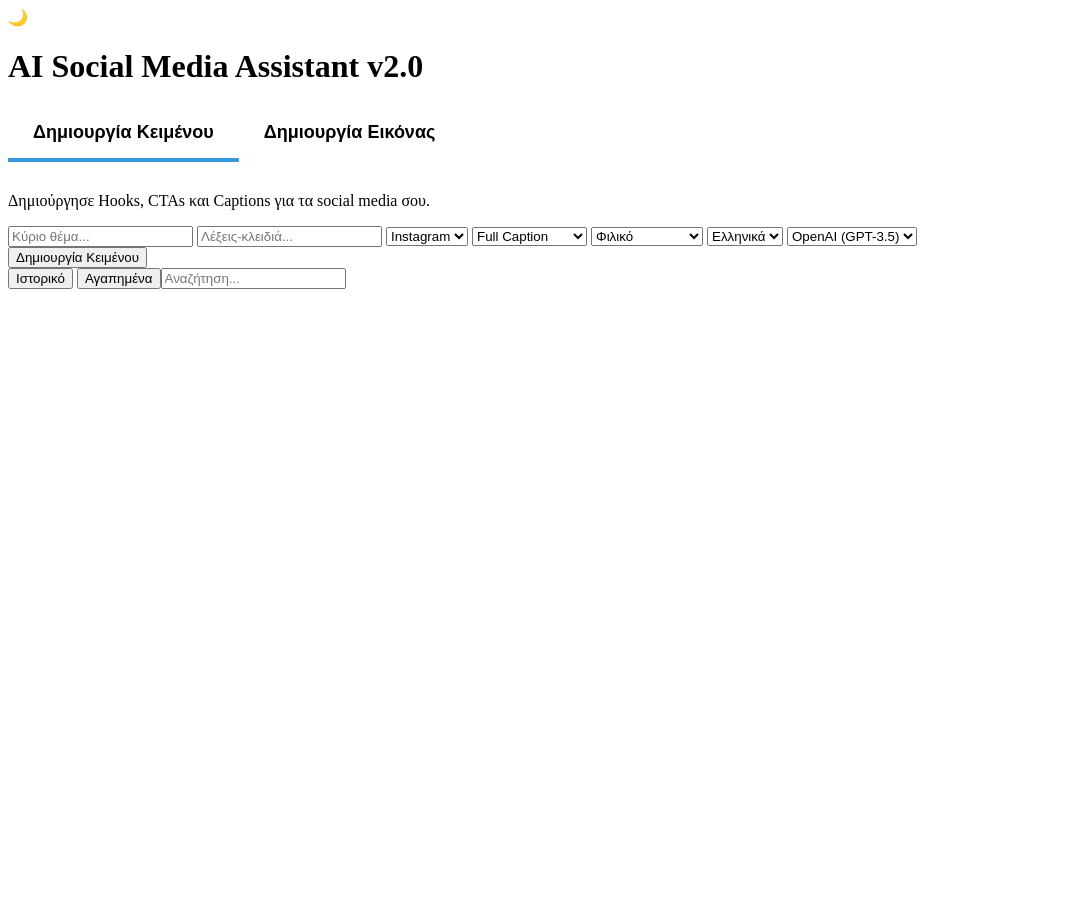
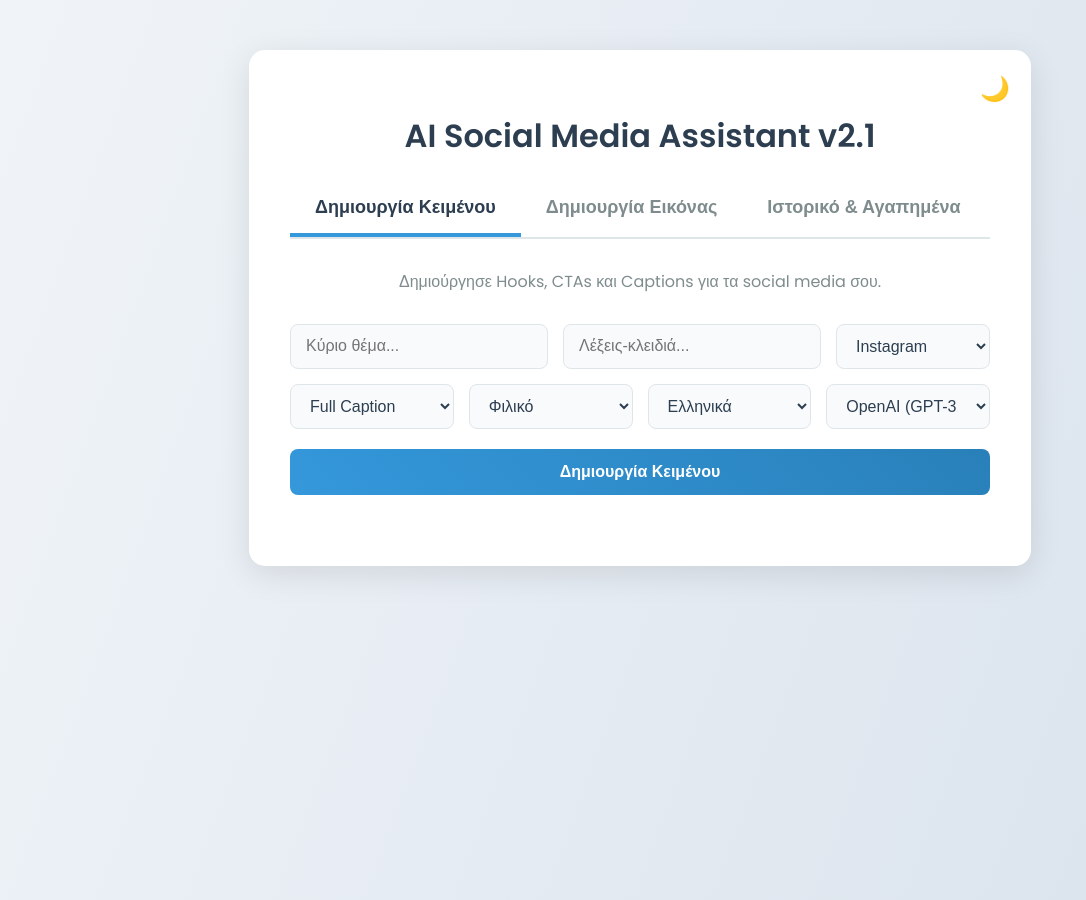
Before and after one commit to ster4runsneakers/caption-generator, a Flask app: page / in a window 1280 px wide. Shown: the whole page, without its empty margins (0-1086 px from the left). Before the commit the page ends 289 px from the top, so only its background shows below. Run offline with Flask 3, Linux system fonts and the light colour scheme.

Commit message:
fix: Finalize v2.1 UI with separate history tab

```diff
--- a/static/style.css
+++ b/static/style.css
@@ -1,4 +1,81 @@
-/* --- ## NEW STYLES FOR V2 TABS ## --- */
+/* --- CSS Variables for Theming (Light & Dark Mode) --- */
+:root {
+    --bg-gradient-start: #f0f4f8;
+    --bg-gradient-end: #d9e2ec;
+    --container-bg: white;
+    --text-primary: #2c3e50;
+    --text-secondary: #7f8c8d;
+    --border-color: #dfe6e9;
+    --input-bg: #f8fafc;
+    --card-bg: #f8fafc;
+    --card-border: #e2e8f0;
+    --shadow-color: rgba(0, 0, 0, 0.1);
+    --button-secondary-bg: #dbe4ee;
+    --button-secondary-text: #556a81;
+}
+
+body.dark-mode {
+    --bg-gradient-start: #2c3e50;
+    --bg-gradient-end: #1a252f;
+    --container-bg: #2c3e50;
+    --text-primary: #ecf0f1;
+    --text-secondary: #95a5a6;
+    --border-color: #4a6278;
+    --input-bg: #34495e;
+    --card-bg: #34495e;
+    --card-border: #4a6278;
+    --shadow-color: rgba(0, 0, 0, 0.4);
+    --button-secondary-bg: #4a6278;
+    --button-secondary-text: #ecf0f1;
+}
+
+/* --- General Style & Background --- */
+body {
+    font-family: 'Poppins', sans-serif;
+    background: linear-gradient(110deg, var(--bg-gradient-start), var(--bg-gradient-end));
+    color: var(--text-primary);
+    display: flex;
+    justify-content: center;
+    align-items: flex-start;
+    min-height: 100vh;
+    padding: 50px 15px;
+    margin: 0;
+    transition: background 0.3s, color 0.3s;
+}
+
+/* --- Main Container & Theme Switch --- */
+.container {
+    background-color: var(--container-bg);
+    padding: 40px;
+    border-radius: 16px;
+    box-shadow: 0 8px 32px var(--shadow-color);
+    width: 90%;
+    max-width: 700px;
+    text-align: center;
+    border: 1px solid rgba(255, 255, 255, 0.1);
+    position: relative;
+    transition: background-color 0.3s;
+}
+
+.theme-switch {
+    position: absolute;
+    top: 20px;
+    right: 20px;
+    cursor: pointer;
+    font-size: 24px;
+}
+
+h1 {
+    color: var(--text-primary);
+    font-weight: 600;
+}
+
+p {
+    color: var(--text-secondary);
+    margin-bottom: 30px;
+}
+
+/* --- Main App Tabs --- */
 .app-tabs {
     display: flex;
     border-bottom: 2px solid var(--border-color);
@@ -31,12 +108,82 @@
     display: block; /* We show only the active one */
 }
 
-#image-result-card {
+/* --- Form Controls Layout --- */
+.form-controls {
+    display: flex;
+    flex-wrap: wrap;
+    gap: 15px;
+    margin-bottom: 20px;
+}
+
+.form-controls input[type="text"],
+.form-controls select {
+    width: 100%; /* Default width for mobile */
+    padding: 12px 15px;
+    border: 1px solid var(--border-color);
+    border-radius: 8px;
+    font-size: 16px;
+    box-sizing: border-box;
+    background-color: var(--input-bg);
+    color: var(--text-primary);
+    transition: border-color 0.3s, box-shadow 0.3s, background-color 0.3s, color 0.3s;
+}
+
+.form-controls input[type="text"] {
+    flex: 2 1 250px; /* Grow more, base width 250px */
+}
+
+.form-controls select {
+    flex: 1 1 150px; /* Grow less, base width 150px */
+}
+
+
+input:focus, select:focus {
+    outline: none;
+    border-color: #3498db;
+    box-shadow: 0 0 0 3px rgba(52, 152, 219, 0.2);
+}
+
+/* --- Generate Buttons --- */
+.view-container button {
+    background: linear-gradient(45deg, #3498db, #2980b9);
+    color: white;
+    border: none;
+    padding: 14px 28px;
+    border-radius: 8px;
+    font-size: 16px;
+    font-weight: 600;
+    cursor: pointer;
+    transition: transform 0.2s, box-shadow 0.2s;
+    width: 100%;
+}
+
+.view-container button:hover {
+    transform: translateY(-2px);
+    box-shadow: 0 6px 20px rgba(52, 152, 219, 0.3);
+}
+
+/* --- Results Area --- */
+#generation-results-container, #history-results-container {
+    margin-top: 30px;
+    text-align: left;
+}
+
+.result-card {
     background-color: var(--card-bg);
     border: 1px solid var(--card-border);
     border-radius: 12px;
+    padding: 20px;
+    margin-bottom: 15px;
+    position: relative;
+    line-height: 1.6;
+    white-space: pre-wrap;
+    font-size: 15px;
+    transition: background-color 0.3s, border-color 0.3s;
+}
+
+#image-result-card {
     padding: 10px;
-    margin-bottom: 15px;
     text-align: center;
 }
 
@@ -44,3 +191,93 @@
     max-width: 100%;
     border-radius: 8px;
 }
+
+.card-actions {
+    position: absolute;
+    top: 15px;
+    right: 15px;
+    display: flex;
+    gap: 8px;
+}
+
+.copy-btn, .fav-btn {
+    background-color: var(--button-secondary-bg);
+    color: var(--button-secondary-text);
+    border: none;
+    border-radius: 6px;
+    padding: 6px 10px;
+    cursor: pointer;
+    transition: background-color 0.3s, color 0.3s, transform 0.2s;
+    font-size: 18px;
+    display: flex;
+    align-items: center;
+    justify-content: center;
+}
+
+.copy-btn:hover, .fav-btn:hover {
+    background-color: #3498db;
+    color: white;
+    transform: scale(1.1);
+}
+
+.fav-btn.favorited {
+    background-color: #f1c40f;
+    color: white;
+}
+
+/* --- History/Favorites Tabs & Search --- */
+.history-controls {
+    display: flex;
+    justify-content: space-between;
+    align-items: center;
+    flex-wrap: wrap;
+    gap: 15px;
+    border-bottom: 2px solid var(--border-color);
+    padding-bottom: 10px;
+}
+
+.history-controls .tabs button {
+    background: none;
+    border: none;
+    font-size: 18px;
+    padding: 5px 15px;
+    cursor: pointer;
+    color: var(--text-secondary);
+    border-bottom: 3px solid transparent;
+    transition: color 0.3s, border-color 0.3s;
+}
+
+.history-controls .tabs button.active {
+    color: var(--text-primary);
+    border-bottom: 3px solid #3498db;
+}
+
+#search-history {
+    border: 1px solid var(--border-color);
+    border-radius: 8px;
+    padding: 8px 12px;
+    font-size: 14px;
+    background-color: var(--input-bg);
+    color: var(--text-primary);
+    width: 200px;
+}
+
+/* --- Spinner --- */
+.spinner-container {
+    display: none;
+    min-height: 150px;
+    justify-content: center;
+    align-items: center;
+}
+.spinner {
+    border: 6px solid #f3f3f3;
+    border-top: 6px solid #3498db;
+    border-radius: 50%;
+    width: 50px;
+    height: 50px;
+    animation: spin 1s linear infinite;
+}
+@keyframes spin {
+    0% { transform: rotate(0deg); }
+    100% { transform: rotate(360deg); }
+}
--- a/templates/index.html
+++ b/templates/index.html
@@ -3,7 +3,7 @@
 <head>
     <meta charset="UTF-8">
     <meta name="viewport" content="width=device-width, initial-scale=1.0">
-    <title>AI Social Media Assistant v2.0</title>
+    <title>AI Social Media Assistant v2.1</title>
     <link rel="preconnect" href="https://fonts.googleapis.com">
     <link rel="preconnect" href="https://fonts.gstatic.com" crossorigin>
     <link href="https://fonts.googleapis.com/css2?family=Poppins:wght@400;600&display=swap" rel="stylesheet">
@@ -13,11 +13,12 @@
 
     <div class="container">
         <div class="theme-switch" id="theme-switch" title="Toggle dark mode">🌙</div>
-        <h1>AI Social Media Assistant v2.0</h1>
+        <h1>AI Social Media Assistant v2.1</h1>
 
         <div class="app-tabs">
             <button id="tab-text" class="active">Δημιουργία Κειμένου</button>
             <button id="tab-image">Δημιουργία Εικόνας</button>
+            <button id="tab-history">Ιστορικό & Αγαπημένα</button>
         </div>
 
         <div id="view-text" class="view-container active">
@@ -71,127 +72,145 @@
             <button id="generate-image-btn">Δημιουργία Εικόνας</button>
         </div>
 
+        <div id="view-history" class="view-container">
+             <div class="history-controls">
+                <div class="tabs">
+                    <button id="subtab-history" class="active">Ιστορικό</button>
+                    <button id="subtab-favorites">Αγαπημένα</button>
+                </div>
+                <input type="text" id="search-history" placeholder="Αναζήτηση...">
+            </div>
+            <div id="history-results-container"></div>
+        </div>
+
         <div id="spinner-container" class="spinner-container"><div class="spinner"></div></div>
-
-        <div class="history-controls">
-            <div class="tabs">
-                <button id="tab-history" class="active">Ιστορικό</button>
-                <button id="tab-favorites">Αγαπημένα</button>
-            </div>
-            <input type="text" id="search-history" placeholder="Αναζήτηση...">
-        </div>
-        <div id="results-container"></div>
+        <div id="generation-results-container"></div>
     </div>
 
     <script>
     // --- DOM Elements ---
     const textTab = document.getElementById('tab-text');
     const imageTab = document.getElementById('tab-image');
+    const historyTab = document.getElementById('tab-history');
     const textView = document.getElementById('view-text');
     const imageView = document.getElementById('view-image');
+    const historyView = document.getElementById('view-history');
     const generateTextBtn = document.getElementById('generate-text-btn');
     const generateImageBtn = document.getElementById('generate-image-btn');
-    const resultsContainer = document.getElementById('results-container');
+    const generationResultsContainer = document.getElementById('generation-results-container');
+    const historyResultsContainer = document.getElementById('history-results-container');
     const spinnerContainer = document.getElementById('spinner-container');
     const themeSwitch = document.getElementById('theme-switch');
     const searchInput = document.getElementById('search-history');
-    const historyTab = document.getElementById('tab-history');
-    const favoritesTab = document.getElementById('tab-favorites');
+    const historySubTab = document.getElementById('subtab-history');
+    const favoritesSubTab = document.getElementById('subtab-favorites');
 
-    let currentView = 'history';
+    let currentHistoryView = 'history';
 
-    // --- Core Functions ---
+    // --- Core Functions (getStorage, setStorage, createResultCard, etc.) ---
     const getStorage = (key) => JSON.parse(localStorage.getItem(key)) || [];
     const setStorage = (key, value) => localStorage.setItem(key, JSON.stringify(value));
 
-    function createResultCard(captionText, isFavorite) {
-        const card = document.createElement('div');
-        card.className = 'result-card';
-        const textSpan = document.createElement('span');
-        textSpan.textContent = captionText.trim();
-        const actionsDiv = document.createElement('div');
-        actionsDiv.className = 'card-actions';
-        const copyBtn = document.createElement('button');
-        copyBtn.className = 'copy-btn';
-        copyBtn.innerHTML = '📋'; copyBtn.title = 'Copy';
-        copyBtn.onclick = () => {
-            navigator.clipboard.writeText(textSpan.textContent);
-            copyBtn.innerHTML = '✅';
-            setTimeout(() => { copyBtn.innerHTML = '📋'; }, 2000);
-        };
-        const favBtn = document.createElement('button');
-        favBtn.className = `fav-btn ${isFavorite ? 'favorited' : ''}`;
-        favBtn.innerHTML = isFavorite ? '⭐' : '☆'; favBtn.title = 'Favorite';
-        favBtn.onclick = () => toggleFavorite(captionText, favBtn);
-        actionsDiv.appendChild(copyBtn);
-        actionsDiv.appendChild(favBtn);
-        card.appendChild(textSpan);
-        card.appendChild(actionsDiv);
-        return card;
+    function createResultCard(text, isFavorite, container) {
+        const card = document.createElement('div'); card.className = 'result-card';
+        const textSpan = document.createElement('span'); textSpan.textContent = text.trim();
+        const actionsDiv = document.createElement('div'); actionsDiv.className = 'card-actions';
+        const copyBtn = document.createElement('button'); copyBtn.className = 'copy-btn'; copyBtn.innerHTML = '📋'; copyBtn.title = 'Copy';
+        copyBtn.onclick = () => { navigator.clipboard.writeText(textSpan.textContent); copyBtn.innerHTML = '✅'; setTimeout(() => { copyBtn.innerHTML = '📋'; }, 2000); };
+        const favBtn = document.createElement('button'); favBtn.className = `fav-btn ${isFavorite ? 'favorited' : ''}`; favBtn.innerHTML = isFavorite ? '⭐' : '☆'; favBtn.title = 'Favorite';
+        favBtn.onclick = () => toggleFavorite(text, favBtn);
+        actionsDiv.appendChild(copyBtn); actionsDiv.appendChild(favBtn); card.appendChild(textSpan); card.appendChild(actionsDiv);
+        container.appendChild(card); // Use appendChild to maintain order
     }
 
-    function renderResults(filter = '') {
-        resultsContainer.innerHTML = '';
+    function renderHistory(filter = '') {
+        historyResultsContainer.innerHTML = '';
         const favorites = getStorage('favorites');
-        const items = (currentView === 'history') ? getStorage('history') : favorites;
+        const items = (currentHistoryView === 'history') ? getStorage('history') : favorites;
         const filteredItems = items.filter(item => item.toLowerCase().includes(filter.toLowerCase()));
         filteredItems.forEach(item => {
             const isFav = favorites.includes(item);
-            const card = createResultCard(item, isFav);
-            resultsContainer.appendChild(card);
+            createResultCard(item, isFav, historyResultsContainer);
         });
     }
 
     function saveToHistory(newCaptions) {
         let history = getStorage('history');
-        history = [...newCaptions.reverse(), ...history];
+        history = [...newCaptions, ...history];
         if (history.length > 50) history = history.slice(0, 50);
         setStorage('history', history);
     }
 
     function toggleFavorite(captionText, btn) {
         let favorites = getStorage('favorites');
-        const index = favorites.indexOf(captionText);
-        if (index > -1) {
-            favorites.splice(index, 1);
-            btn.classList.remove('favorited');
-            btn.innerHTML = '☆';
+        if (favorites.includes(captionText)) {
+            favorites = favorites.filter(fav => fav !== captionText);
+            btn.classList.remove('favorited'); btn.innerHTML = '☆';
         } else {
             favorites.unshift(captionText);
-            btn.classList.add('favorited');
-            btn.innerHTML = '⭐';
+            btn.classList.add('favorited'); btn.innerHTML = '⭐';
         }
         setStorage('favorites', favorites);
-        if (currentView === 'favorites') renderResults();
+        renderHistory(searchInput.value);
     }
 
     // --- Tab Switching Logic ---
-    textTab.addEventListener('click', () => {
-        textTab.classList.add('active');
-        imageTab.classList.remove('active');
-        textView.classList.add('active');
-        imageView.classList.remove('active');
-        historyControls.style.display = 'flex'; // Show history for text
-    });
+    function switchTab(activeTab, activeView) {
+        [textTab, imageTab, historyTab].forEach(tab => tab.classList.remove('active'));
+        [textView, imageView, historyView].forEach(view => view.classList.remove('active'));
+        activeTab.classList.add('active');
+        activeView.classList.add('active');
+        generationResultsContainer.innerHTML = '';
+        if (activeTab === historyTab) renderHistory(searchInput.value);
+    }
+    textTab.addEventListener('click', () => switchTab(textTab, textView));
+    imageTab.addEventListener('click', () => switchTab(imageTab, imageView));
+    historyTab.addEventListener('click', () => switchTab(historyTab, historyView));
+    historySubTab.addEventListener('click', () => { currentHistoryView = 'history'; historySubTab.classList.add('active'); favoritesSubTab.classList.remove('active'); renderHistory(searchInput.value); });
+    favoritesSubTab.addEventListener('click', () => { currentHistoryView = 'favorites'; favoritesSubTab.classList.add('active'); historySubTab.classList.remove('active'); renderHistory(searchInput.value); });
 
-    imageTab.addEventListener('click', () => {
-        imageTab.classList.add('active');
-        textTab.classList.remove('active');
-        imageView.classList.add('active');
-        textView.classList.remove('active');
-        historyControls.style.display = 'none'; // Hide history for images for now
-        resultsContainer.innerHTML = ''; // Clear results when switching
-    });
+    // --- API Call Logic ---
+    function performFetch(endpoint, payload, isImage = false) {
+        spinnerContainer.style.display = 'flex';
+        generationResultsContainer.innerHTML = '';
+        fetch(endpoint, {
+            method: 'POST',
+            headers: { 'Content-Type': 'application/json' },
+            body: JSON.stringify(payload)
+        })
+        .then(response => response.json())
+        .then(data => {
+            spinnerContainer.style.display = 'none';
+            if (isImage) {
+                if (data.image_url) {
+                    const card = document.createElement('div');
+                    card.id = 'image-result-card';
+                    card.innerHTML = `<img src="${data.image_url}" alt="Generated Image">`;
+                    generationResultsContainer.appendChild(card);
+                } else {
+                    generationResultsContainer.innerHTML = `<div class="result-card">${data.error || 'Error'}</div>`;
+                }
+            } else {
+                if (data.caption) {
+                    const newCaptions = data.caption.split(/\d+\./).filter(Boolean).map(s => s.trim());
+                    saveToHistory(newCaptions);
+                    const favorites = getStorage('favorites');
+                    newCaptions.forEach(cap => createResultCard(cap, favorites.includes(cap), generationResultsContainer));
+                } else {
+                    generationResultsContainer.innerHTML = `<div class="result-card">${data.error || 'Error'}</div>`;
+                }
+            }
+        })
+        .catch(error => {
+            spinnerContainer.style.display = 'none';
+            generationResultsContainer.innerHTML = '<div class="result-card">Network error.</div>';
+        });
+    }
 
-
-    // --- Event Listener for Text Generation ---
+    // --- Event Listeners for Buttons ---
     generateTextBtn.addEventListener('click', () => {
         const topic = document.getElementById('topic-input').value;
         if (!topic) return alert('Παρακαλώ, γράψε ένα θέμα!');
-
-        spinnerContainer.style.display = 'flex';
-        resultsContainer.style.display = 'none';
-
         const payload = {
             topic: topic,
             keywords: document.getElementById('keywords').value,
@@ -201,76 +220,20 @@
             language: document.getElementById('language-select').value,
             model_choice: document.getElementById('model-select').value
         };
-
-        fetch('/generate-caption', {
-            method: 'POST',
-            headers: { 'Content-Type': 'application/json' },
-            body: JSON.stringify(payload)
-        })
-        .then(response => response.json())
-        .then(data => {
-            spinnerContainer.style.display = 'none';
-            resultsContainer.style.display = 'block';
-
-            if (data.caption) {
-                const newCaptions = data.caption.split(/\d+\./).filter(Boolean).map(s => s.trim());
-                saveToHistory(newCaptions);
-                historyTab.click();
-            } else {
-                resultsContainer.innerHTML = `<div class="result-card">${data.error || 'Error'}</div>`;
-            }
-        })
-        .catch(error => {
-            spinnerContainer.style.display = 'none';
-            resultsContainer.style.display = 'block';
-            resultsContainer.innerHTML = '<div class="result-card">Network error.</div>';
-        });
+        performFetch('/generate-caption', payload, false);
     });
 
-    // --- Event Listener for Image Generation ---
     generateImageBtn.addEventListener('click', () => {
         const prompt = document.getElementById('image-prompt-input').value;
         if (!prompt) return alert('Παρακαλώ, δώσε μια περιγραφή για την εικόνα!');
-
-        spinnerContainer.style.display = 'flex';
-        resultsContainer.innerHTML = '';
-        resultsContainer.style.display = 'none';
-
         const payload = {
             prompt: prompt,
             style: document.getElementById('image-style-select').value
         };
-
-        fetch('/generate-image', {
-            method: 'POST',
-            headers: { 'Content-Type': 'application/json' },
-            body: JSON.stringify(payload)
-        })
-        .then(response => response.json())
-        .then(data => {
-            spinnerContainer.style.display = 'none';
-            resultsContainer.style.display = 'block';
-
-            if (data.image_url) {
-                const card = document.createElement('div');
-                card.id = 'image-result-card';
-                card.innerHTML = `<img src="${data.image_url}" alt="Generated Image">`;
-                resultsContainer.innerHTML = ''; // Clear previous results
-                resultsContainer.appendChild(card);
-            } else {
-                resultsContainer.innerHTML = `<div class="result-card">${data.error || 'Error'}</div>`;
-            }
-        })
-        .catch(error => {
-             spinnerContainer.style.display = 'none';
-             resultsContainer.style.display = 'block';
-             resultsContainer.innerHTML = '<div class="result-card">Network error.</div>';
-        });
+        performFetch('/generate-image', payload, true);
     });
 
-
-    // --- Other Event Listeners ---
-    const historyControls = document.querySelector('.history-controls');
+    // --- Other Listeners & Initial Load ---
     themeSwitch.addEventListener('click', () => {
         document.body.classList.toggle('dark-mode');
         if (document.body.classList.contains('dark-mode')) {
@@ -282,23 +245,8 @@
         }
     });
 
-    searchInput.addEventListener('input', (e) => renderResults(e.target.value));
+    searchInput.addEventListener('input', (e) => renderHistory(e.target.value));
 
-    historyTab.addEventListener('click', () => {
-        currentView = 'history';
-        historyTab.classList.add('active');
-        favoritesTab.classList.remove('active');
-        renderResults(searchInput.value);
-    });
-
-    favoritesTab.addEventListener('click', () => {
-        currentView = 'favorites';
-        favoritesTab.classList.add('active');
-        historyTab.classList.remove('active');
-        renderResults(searchInput.value);
-    });
-
-    // --- Initial Load ---
     document.addEventListener('DOMContentLoaded', () => {
         if (localStorage.getItem('theme') === 'dark') {
             document.body.classList.add('dark-mode');
```
